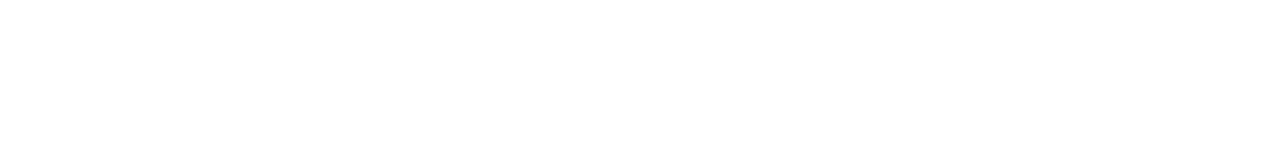
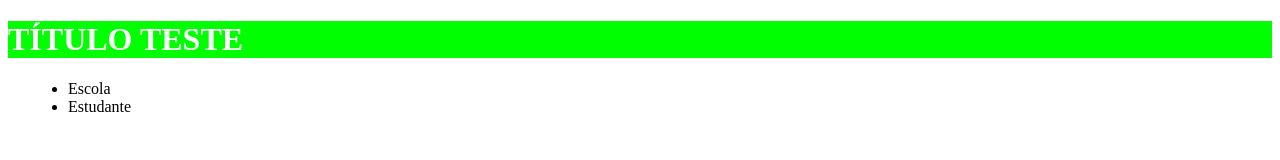
Before and after one commit to luizrando/projeto-rando, a plain HTML site: page Luiz.html in a window 1280 px wide. Drawn offline with Linux system fonts and the light colour scheme.

Commit message:
Add files via upload

```diff
--- a/Luiz.css
+++ b/Luiz.css
@@ -0,0 +1,13 @@
+.cabecalho{
+    background-color: rgb(0, 255, 0);
+    color: rgb(255, 255, 255);
+}
+
+.imagem{
+    width: 20%;
+}
+
+.lista{
+    display: inline-block;
+    margin: 0 16px;
+}
--- a/Luiz.html
+++ b/Luiz.html
@@ -1,12 +1,20 @@
 <!DOCTYPE html>
-<html lang="en">
+<html lang="pt-br">
 <head>
     <meta charset="UTF-8">
     <meta http-equiv="X-UA-Compatible" content="IE=edge">
     <meta name="viewport" content="width=device-width, initial-scale=1.0">
+    <link rel="stylesheet" href="Luiz.css">
     <title>Document</title>
 </head>
 <body>
-
+    <header class="cabecalho">
+        <h1>TÍTULO TESTE</h1>
+    </header>
+    <img class="imagem" src="" alt="">
+    <ul class="lista">
+        <li>Escola</li>
+        <li>Estudante</li>
+    </ul>
 </body>
 </html>
```
